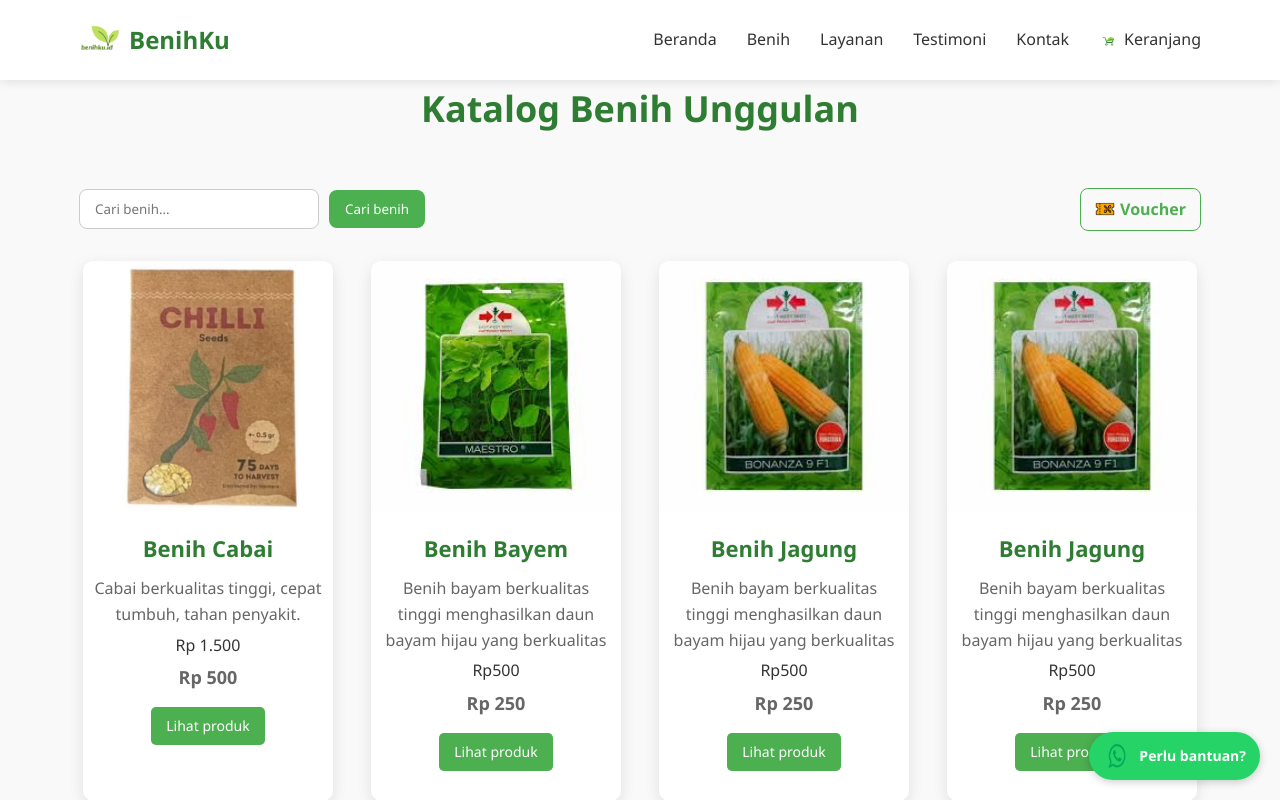
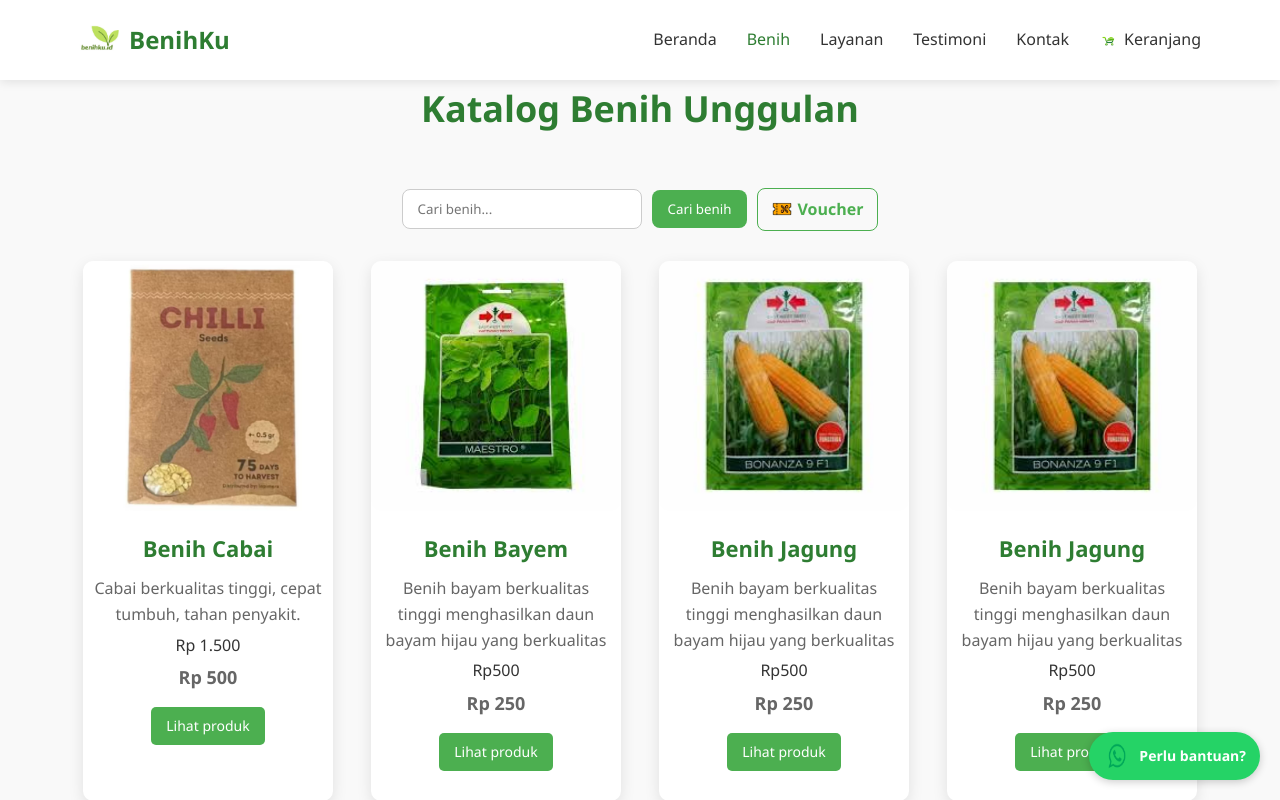
Before and after one commit to RumahAGP/Tanam.in, a PHP site: page /products.html in a window 1280 px wide. Shown: the top 800 px of the page. Run offline with PHP 8.4, Linux system fonts and the light colour scheme.

Commit message:
nambahin active section

```diff
--- a/Tanam.in/Keranjang.html
+++ b/Tanam.in/Keranjang.html
@@ -23,7 +23,7 @@
           <li><a href="testimonials.html">Testimoni</a></li>
           <li><a href="contact.html">Kontak</a></li>
           <li>
-            <a href="keranjang.html">
+            <a href="keranjang.html" class="active">
               <img src="Assets/Keranjang.png" alt="Keranjang" style="width:20px; height:20px; vertical-align:middle; margin-right:5px;">
               Keranjang
             </a>
--- a/Tanam.in/contact.html
+++ b/Tanam.in/contact.html
@@ -20,7 +20,7 @@
                     <li><a href="products.html">Benih</a></li>
                     <li><a href="services.html">Layanan</a></li>
                     <li><a href="testimonials.html">Testimoni</a></li>
-                    <li><a href="contact.html">Kontak</a></li>
+                    <li><a href="contact.html" class="active">Kontak</a></li>
                     <li><a href="Keranjang.html"> <img src="Assets/Keranjang.png" alt="Keranjang" style="width:20px; height:20px; vertical-align:middle; margin-right:5px;">Keranjang</a></li>
 
                 </ul>
--- a/Tanam.in/detail.html
+++ b/Tanam.in/detail.html
@@ -20,7 +20,7 @@
         </a>
         <ul class="nav-links">
           <li><a href="index.html">Beranda</a></li>
-          <li><a href="products.html">Benih</a></li>
+          <li><a href="products.html" class="active">Benih</a></li>
           <li><a href="services.html">Layanan</a></li>
           <li><a href="testimonials.html">Testimoni</a></li>
           <li><a href="contact.html">Kontak</a></li>
--- a/Tanam.in/index.html
+++ b/Tanam.in/index.html
@@ -16,7 +16,7 @@
                   </a>
 
                  <ul class="nav-links">
-                    <li><a href="index.html">Beranda</a></li>
+                   <li><a href="index.html" class="active">Beranda</a></li>
                     <li><a href="products.html">Benih</a></li>
                     <li><a href="services.html">Layanan</a></li>
                     <li><a href="testimonials.html">Testimoni</a></li>
@@ -83,7 +83,7 @@
             </div>
         </div>
     </section>
-<a href="https://wa.me/6289669844839" class="whatsapp-float" target="_blank">
+<a href="https://wa.me/6287714040944" class="whatsapp-float" target="_blank">
   <img src="Assets/WA.png" alt="WhatsApp" class="wa-logo">
   <span class="wa-text">Perlu bantuan?</span>
 </a>
--- a/Tanam.in/products.html
+++ b/Tanam.in/products.html
@@ -16,7 +16,7 @@
                   </a>
                  <ul class="nav-links">
                     <li><a href="index.html">Beranda</a></li>
-                    <li><a href="products.html">Benih</a></li>
+                    <li><a href="products.html" class="active">Benih</a></li>
                     <li><a href="services.html">Layanan</a></li>
                     <li><a href="testimonials.html">Testimoni</a></li>
                     <li><a href="contact.html">Kontak</a></li>
--- a/Tanam.in/services.html
+++ b/Tanam.in/services.html
@@ -18,7 +18,7 @@
                  <ul class="nav-links">
                     <li><a href="index.html">Beranda</a></li>
                     <li><a href="products.html">Benih</a></li>
-                    <li><a href="services.html">Layanan</a></li>
+                    <li><a href="services.html" class="active">Layanan</a></li>
                     <li><a href="testimonials.html">Testimoni</a></li>
                     <li><a href="contact.html">Kontak</a></li>
                     <li><a href="Keranjang.html"> <img src="Assets/Keranjang.png" alt="Keranjang" style="width:20px; height:20px; vertical-align:middle; margin-right:5px;">Keranjang</a></li>
--- a/Tanam.in/style.css
+++ b/Tanam.in/style.css
@@ -75,8 +75,8 @@ header {
     color: #2e7d32;
 }
 
-.nav-links a:focus {
-    color: #2e7d32;
+.nav-links a.active {
+  color: #2e7d32;
 }
 .btn {
     display: inline-block;
@@ -890,7 +890,7 @@ footer p {
 /* Search dan menu atas */
 .search-voucher-container {
   display: flex;
-  justify-content: space-between;
+  justify-content: center;
   align-items: center;
   flex-wrap: wrap;
   margin-bottom: 30px;
--- a/Tanam.in/testimonials.html
+++ b/Tanam.in/testimonials.html
@@ -19,7 +19,7 @@
                     <li><a href="index.html">Beranda</a></li>
                     <li><a href="products.html">Benih</a></li>
                     <li><a href="services.html">Layanan</a></li>
-                    <li><a href="testimonials.html">Testimoni</a></li>
+                    <li><a href="testimonials.html" class="active">Testimoni</a></li>
                     <li><a href="contact.html">Kontak</a></li>
                     <li><a href="Keranjang.html"> <img src="Assets/Keranjang.png" alt="Keranjang" style="width:20px; height:20px; vertical-align:middle; margin-right:5px;">Keranjang</a></li>
 
```
